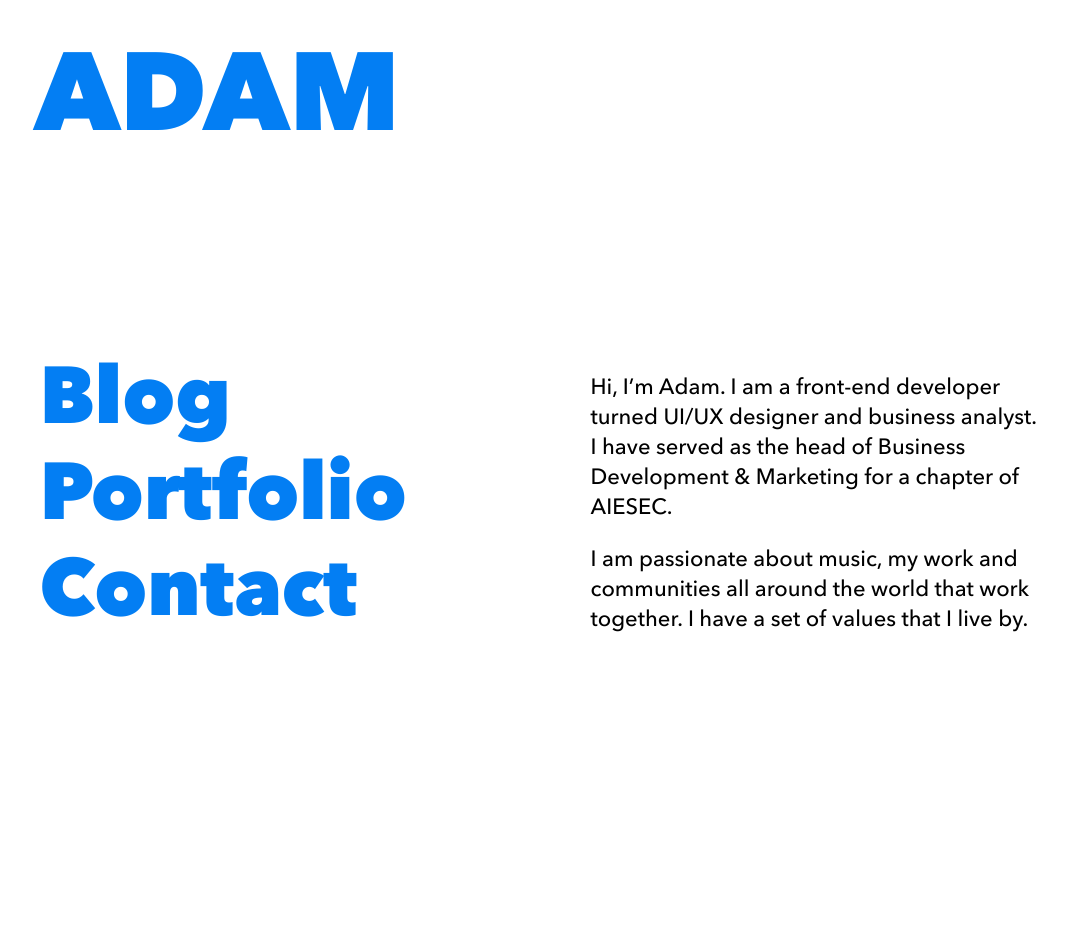
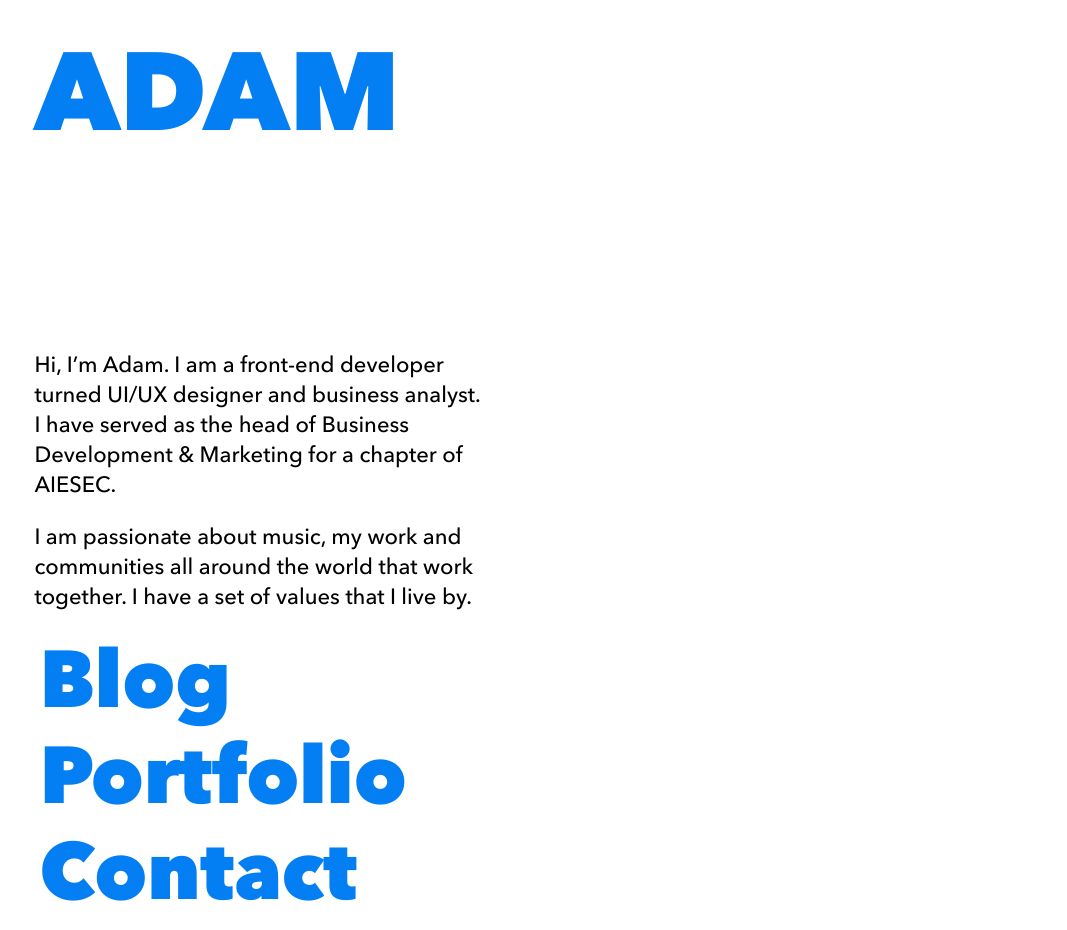
Before and after one commit to adamfredie/adamfredie.github.io, a Jekyll site: the page index.html, which Jekyll copies as it is, in a window 1280 px wide. Shown: the whole page, without its empty margins (100-1167 px from the left). Built offline with Jekyll 4.4.1, drawn with Linux system fonts in a browser that asks for light colours; before the commit the page ends 900 px from its top, so only the background shows below that.

```diff
--- a/index.html
+++ b/index.html
@@ -48,10 +48,10 @@
 			transition:.1s ease-out all;
 		}
 		.about {
-			float:right;
+			/* float:right; */
 		}
 		.nav {
-			float:left;
+			/* float:left; */
 			margin-left:5px;
 		}
 		p {
```
